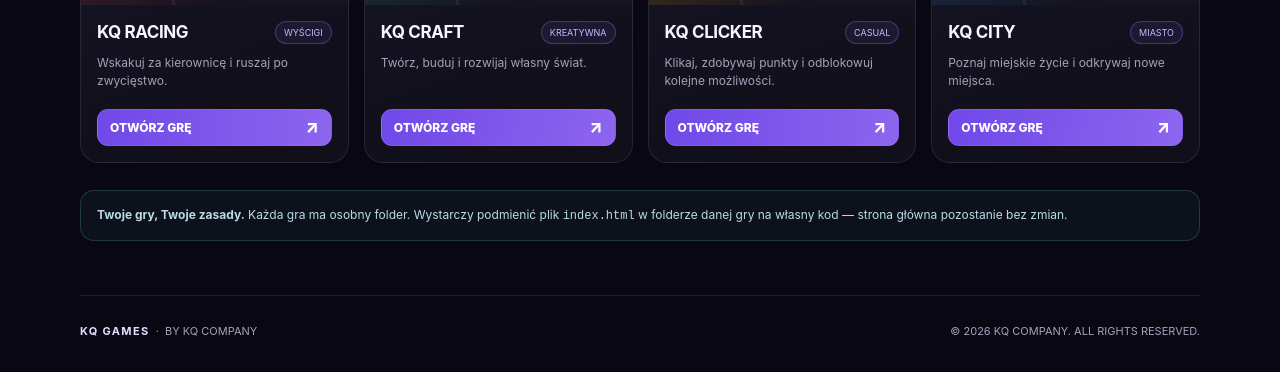
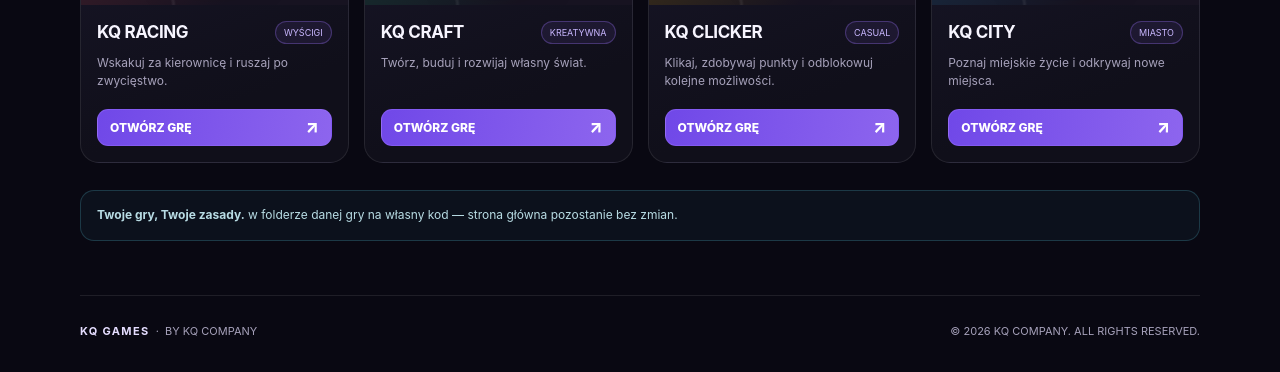
Before and after one commit to blackhawk6767/kqgamesv2, a plain HTML site: page index.html in a window 1280 px wide. Shown: the part 805-1177 px from the top of the page. Drawn offline with Linux system fonts and the light colour scheme.

Commit message:
Update index.html

```diff
--- a/index.html
+++ b/index.html
@@ -200,7 +200,7 @@
         </article>
       </div>
       <div class="empty" id="empty">Nie znaleziono gier pasujących do wyszukiwania.</div>
-      <div class="note"><strong>Twoje gry, Twoje zasady.</strong> Każda gra ma osobny folder. Wystarczy podmienić plik <code>index.html</code> w folderze danej gry na własny kod — strona główna pozostanie bez zmian.</div>
+      <div class="note"><strong>Twoje gry, Twoje zasady.</strong>  <code></code> w folderze danej gry na własny kod — strona główna pozostanie bez zmian.</div>
     </section>
   </main>
 
```
